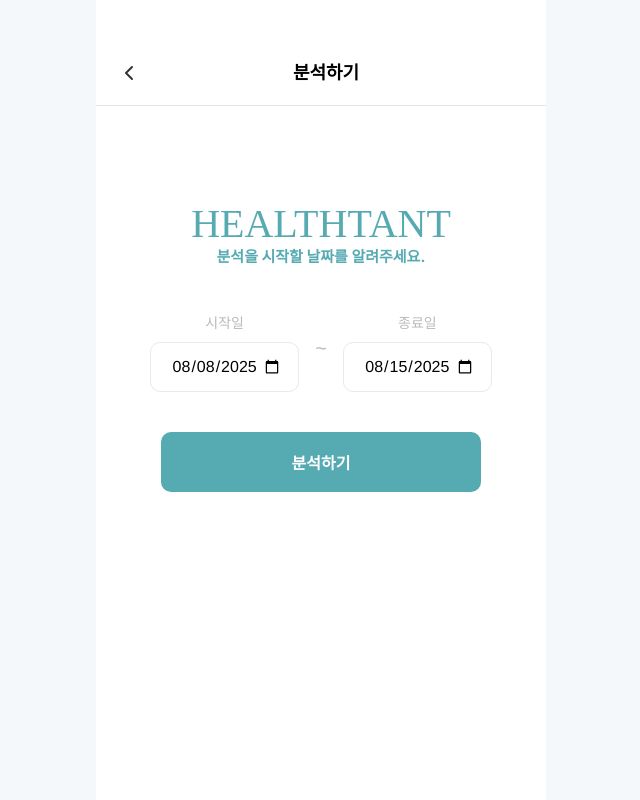
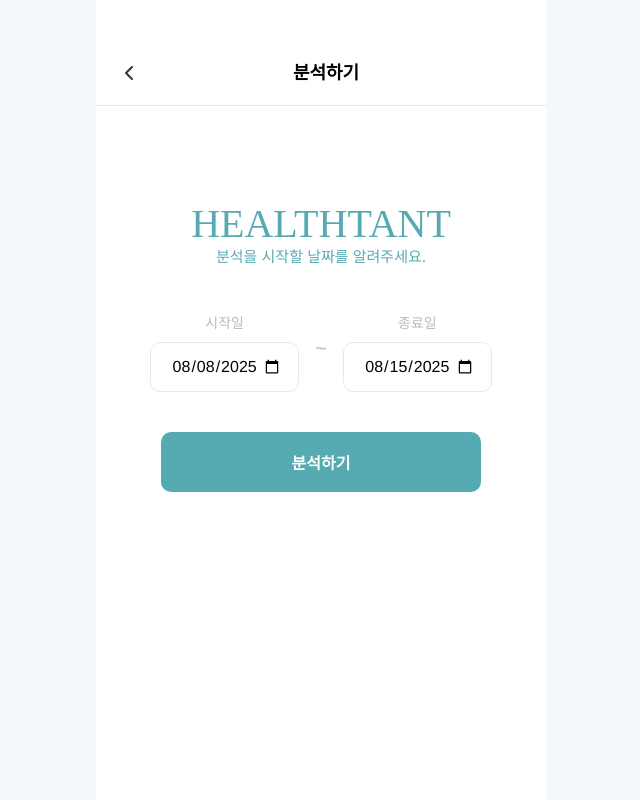
Before and after one commit to pirogramming/Healthtant, a Django app: page /analysis/ in a window 1280 px wide. Shown: the whole page, without its empty margins (319-959 px from the left). Run offline with Django 5.2, Linux system fonts and the light colour scheme; some web fonts are replaced.

Commit message:
style : 앱뷰 수정

```diff
--- a/static/analysis/analysis.css
+++ b/static/analysis/analysis.css
@@ -37,7 +37,6 @@
     font-family: Inter;
     font-size: 15px;
     font-style: normal;
-    font-weight: 800;
     line-height: 20px;
     color: var(--main, #56AAB2);
     margin-bottom: 45px;
```
